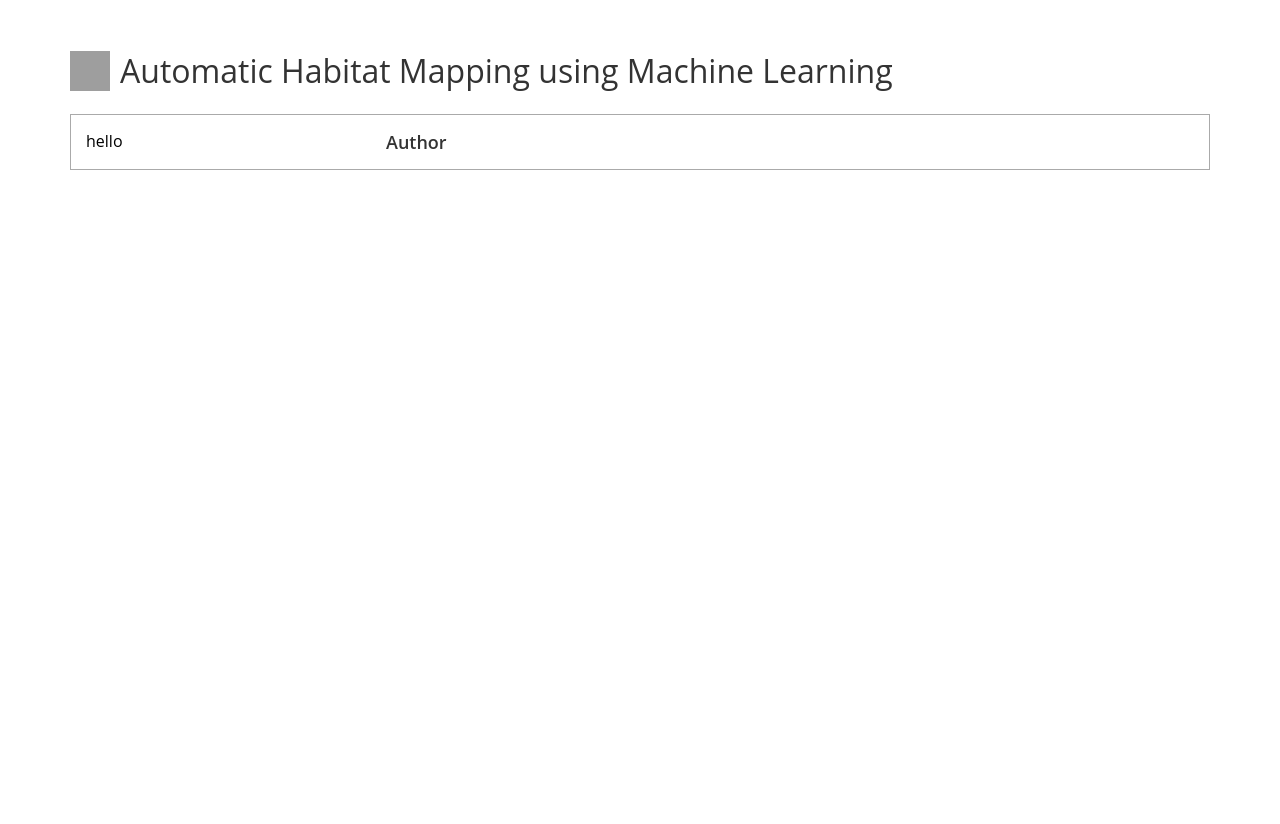
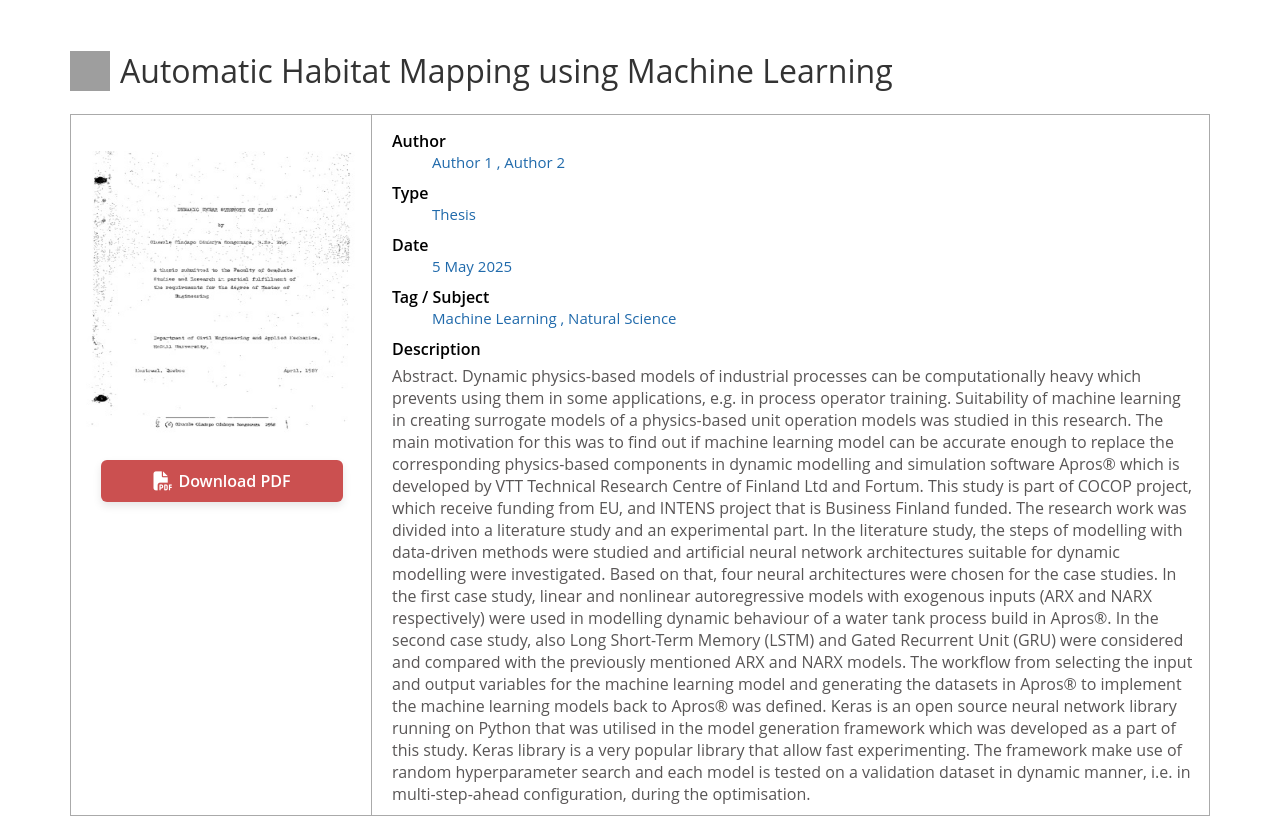
Before and after one commit to a-h-soikot/UniScholarWorks, a Flask app: page / in a window 1280 px wide. Before the commit the page ends 800 px from the top, so only its background shows below. Run offline with Flask 3, Linux system fonts and the light colour scheme; parts of the project's set-up code (start-up, migrations or seed data) failed here and were passed over; grey boxes are pictures that could not be loaded.

Commit message:
Add paper viewing page

```diff
--- a/static/styles/general.css
+++ b/static/styles/general.css
@@ -6,3 +6,7 @@ body {
 
     padding-top: 20px;
 }
+
+a {
+    text-decoration: none;
+}
--- a/static/styles/paper.css
+++ b/static/styles/paper.css
@@ -21,23 +21,86 @@
 .paper-container {
     display: flex;
     flex-direction: row;
-    padding: 15px;
+    padding: 0px 15px;
     border-color: #aaa;
     border-style: solid;
     border-width: 1px;
 }
 
-.left-section {
+.div-left-section {
+    padding-top: 15px;
     width: 270px;
     padding-right: 15px;
 }
 
-.right-section {
-    padding-left: 15px;
+.img-paper-view {
+    height: 300px;
+    width: 270px;
+    padding-top: 10px;
+
+}
+
+.download-btn {
+    display: flex;
+    flex-direction: row;
+    justify-content: center;
+    align-items: center;
+    padding: 10px 16px;
+    font-size: 16px;
+    font-weight: 600;
+    color: white;
+    background-color: #cb5050;
+    width: 210px;
+    border: none;
+    border-radius: 6px;
+    text-decoration: none;
+    margin-top: 15px;
+    margin-left: 15px;
+    margin-bottom: 15px;
+    transition: background-color 0.3s ease;
+    box-shadow: 0 4px 8px rgba(0,0,0,0.1);
+}
+
+.download-btn i {
+    margin-right: 6px;
+    font-size: 19px;
+}
+
+.download-btn:hover {
+    background-color: #b71c1c;
+}
+
+
+.div-right-section {
+    padding-left: 20px;
+    padding-top: 15px;
+    border-left-color: #aaa;
+    border-left-style: solid;
+    border-left-width: 1px;
 }
 
 .meta-label {
-    color: rgb(51, 51, 51);
-    font-size: 18px;
+    color: rgb(0, 0, 0);
+    font-size: 16px;
     font-weight: 600;
 }
+
+.div-right-section a {
+    color: rgb(32, 106, 171);
+    font-weight: 500;
+}
+
+.div-meta-data {
+    padding-left: 40px;
+    font-size: 15px;
+    font-weight: 500;
+}
+
+.div-paper-metas {
+    margin-bottom: 10px;
+}
+
+.div-paper-description {
+    margin-top: 5px;
+    color: #595656;
+}
--- a/templates/paper.html
+++ b/templates/paper.html
@@ -26,17 +26,91 @@
 
         <div class="paper-container">
 
-            <div class="left-section">
-                hello
+            <div class="div-left-section">
 
+                <img class="img-paper-view" src="{{ url_for('static', filename='images/thumbnail.jpeg') }}" alt="Paper Icon" />
 
-
+                <a href="#" class="download-btn" download>
+                    <i class="fas fa-file-pdf"></i> Download PDF
+                </a>
 
             </div>
 
-            <div class="right-section">
+            <div class="div-right-section">
 
-                <label class="meta-label"> Author </label>
+                <div class="div-paper-metas">
+
+                    <label class="meta-label"> Author </label>
+
+                    <div class="div-meta-data">
+                        <a href="#"> Author 1 </a>
+                        <a href="#"> , Author 2 </a>
+                    </div>
+
+                </div>
+
+                <div class="div-paper-metas">
+
+                    <label class="meta-label"> Type </label>
+                    <div class="div-meta-data">
+
+                        <a href="#"> Thesis </a>
+
+                    </div>
+
+                </div>
+
+                <div class="div-paper-metas">
+
+                    <label class="meta-label"> Date </label>
+
+                    <div class="div-meta-data">
+
+                        <a href="#"> 5 May 2025 </a>
+
+                    </div>
+
+                </div>
+
+                <div class="div-paper-metas">
+
+                    <label class="meta-label"> Tag / Subject </label>
+
+                    <div class="div-meta-data">
+
+                        <a href="#"> Machine Learning </a>
+                        <a href="#"> , Natural Science </a>
+
+                    </div>
+
+                </div>
+
+                <div class="div-paper-metas">
+
+                    <label class="meta-label"> Description </label>
+
+                    <div class="div-paper-description">
+
+                        Abstract. Dynamic physics-based models of industrial processes can be computationally heavy which prevents using them in some applications,
+                        e.g. in process operator training. Suitability of machine learning in creating surrogate models of a physics-based unit operation models was
+                        studied in this research. The main motivation for this was to find out if machine learning model can be accurate enough to replace the
+                        corresponding physics-based components in dynamic modelling and simulation software Apros® which is developed by VTT Technical Research Centre
+                        of Finland Ltd and Fortum. This study is part of COCOP project, which receive funding from EU, and INTENS project that is Business Finland funded.
+                        The research work was divided into a literature study and an experimental part. In the literature study, the steps of modelling with data-driven
+                        methods were studied and artificial neural network architectures suitable for dynamic modelling were investigated. Based on that, four neural
+                        architectures were chosen for the case studies. In the first case study, linear and nonlinear autoregressive models with exogenous inputs
+                        (ARX and NARX respectively) were used in modelling dynamic behaviour of a water tank process build in Apros®. In the second case study, also Long
+                        Short-Term Memory (LSTM) and Gated Recurrent Unit (GRU) were considered and compared with the previously mentioned ARX and NARX models. The workflow
+                        from selecting the input and output variables for the machine learning model and generating the datasets in Apros® to implement the machine learning
+                        models back to Apros® was defined. Keras is an open source neural network library running on Python that was utilised in the model generation framework
+                        which was developed as a part of this study. Keras library is a very popular library that allow fast experimenting. The framework make use of random
+                        hyperparameter search and each model is tested on a validation dataset in dynamic manner, i.e. in multi-step-ahead configuration, during the optimisation.
+
+
+                    </div>
+
+                </div>
+
             </div>
 
         </div>
```
Also changed, not shown: static/images/paper-ash.png (added), static/images/paper-sky-blue.png (added), static/images/paper.png (added), static/images/papers.png (added), static/images/stack-of-papers.png (added), static/images/thumbnail.jpeg (added).
